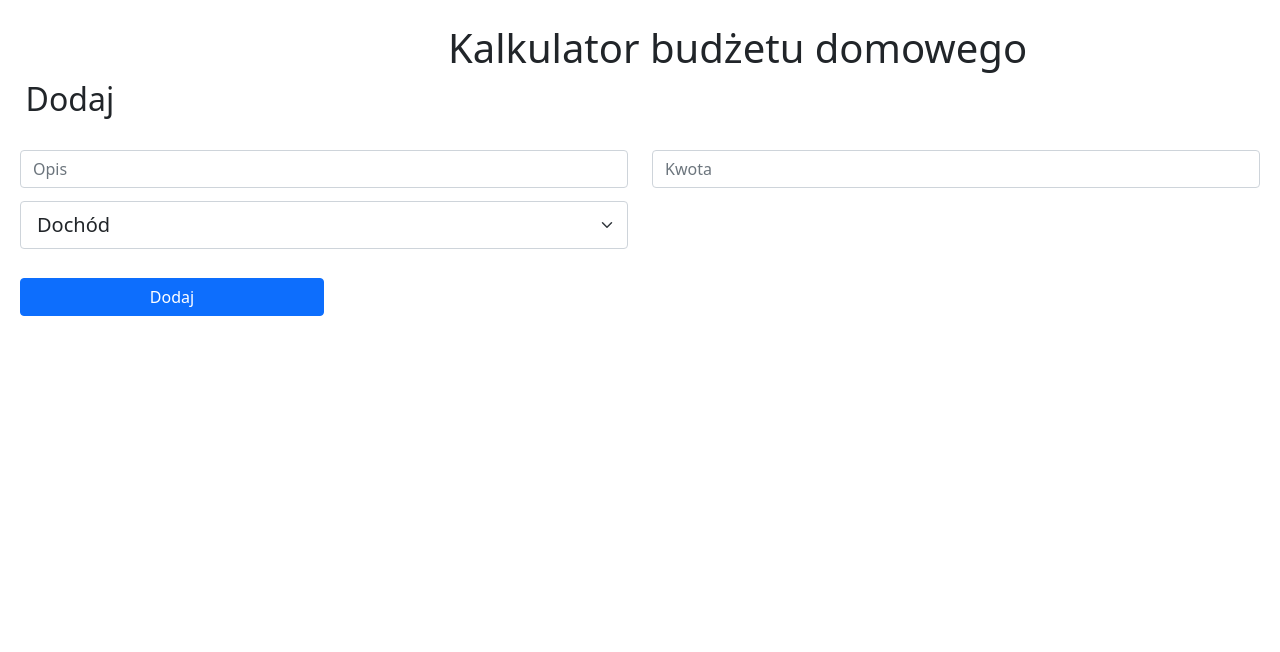
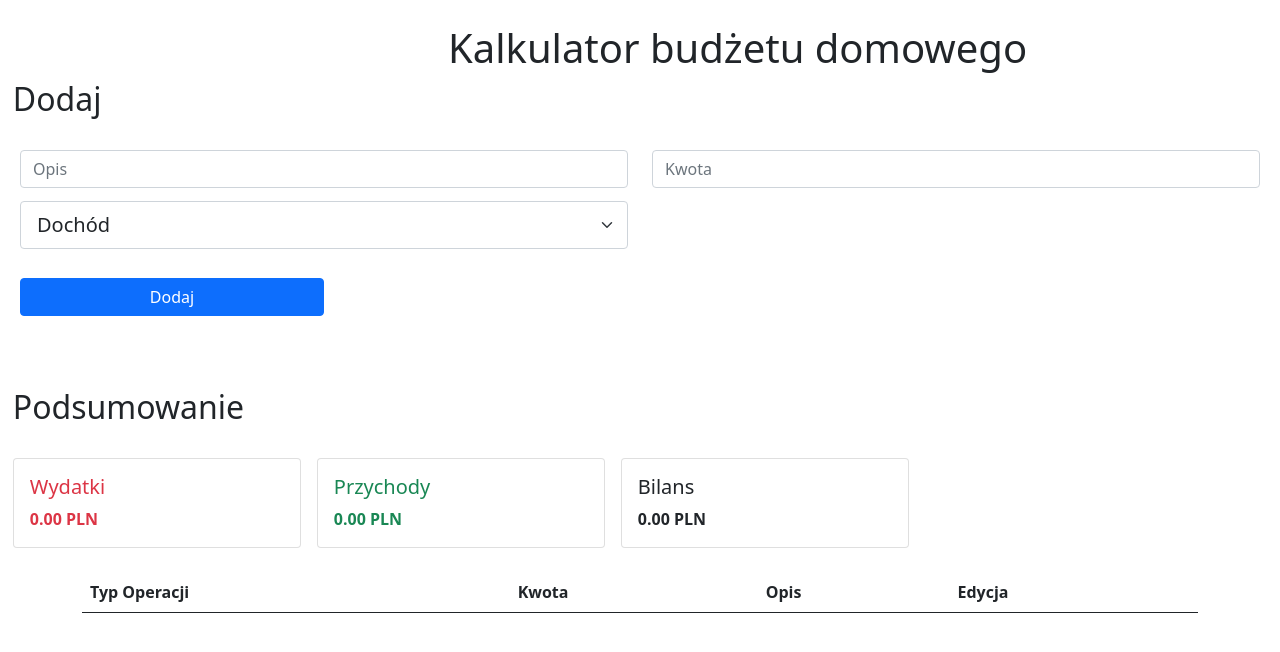
Before and after one commit to Raptor2008/proejktjquery, a plain HTML site: page index.html in a window 1280 px wide. Drawn offline with nearby package versions, Linux system fonts and the light colour scheme.

Commit message:
bilnas oraz tabela index.html

```diff
--- a/index.html
+++ b/index.html
@@ -18,7 +18,7 @@
         <h1 style="margin-left: 35%;">Kalkulator budżetu domowego</h1>
     </div>
 
-    <h2 style="margin-left: 2%;">Dodaj</h2>
+    <h2 style="margin-left: 1%">Dodaj</h2>
     <br>
 
     <form id="form1">
@@ -37,7 +37,8 @@
 
             <div class="col-6" style="margin-top: 1%;">
                 <div class="input-group">
-                    <select class="form-select form-select-lg mb-3" aria-label=".form-select-lg example" id="typoperacji">
+                    <select class="form-select form-select-lg mb-3" aria-label=".form-select-lg example"
+                        id="typoperacji">
                         <option value="1" selected>Dochód</option>
                         <option value="2">Wydatek</option>
                     </select>
@@ -52,6 +53,54 @@
         </div>
     </form>
 
+    <br>
+    <br>
+    <br>
+
+    <h2 style="margin-left: 1%;">Podsumowanie</h2>
+
+    <br>
+
+    <div style="margin-left: 1%; display: flex; flex-wrap: wrap; gap: 1rem;">
+        <div class="card" style="width: 18rem;">
+            <div class="card-body">
+                <h5 class="card-title text-danger">Wydatki</h5>
+                <p id="suma-wydatki" class="card-text text-danger fw-bold">0.00 PLN</p>
+            </div>
+        </div>
+        <div class="card" style="width: 18rem;">
+            <div class="card-body">
+                <h5 class="card-title text-success">Przychody</h5>
+                <p id="suma-przychody" class="card-text text-success fw-bold">0.00 PLN</p>
+            </div>
+        </div>
+        <div class="card" style="width: 18rem;">
+            <div class="card-body">
+                <h5 class="card-title">Bilans</h5>
+                <p id="suma-bilans" class="card-text fw-bold">0.00 PLN</p>
+            </div>
+        </div>
+
+
+
+    </div>
+
+    <div class="container mt-4">
+        <table class="table table-striped table-hover" id="tabela">
+            <thead>
+                <tr>
+                    <th>Typ Operacji</th>
+                    <th>Kwota</th>
+                    <th>Opis</th>
+                    <th>Edycja</th>
+                </tr>
+            </thead>
+            <tbody>
+
+            </tbody>
+        </table>
+    </div>
+
     <script src="https://cdn.jsdelivr.net/npm/bootstrap@5.0.2/dist/js/bootstrap.bundle.min.js"
         integrity="sha384-MrcW6ZMFYlzcLA8Nl+NtUVF0sA7MsXsP1UyJoMp4YLEuNSfAP+JcXn/tWtIaxVXM"
         crossorigin="anonymous"></script>
```
